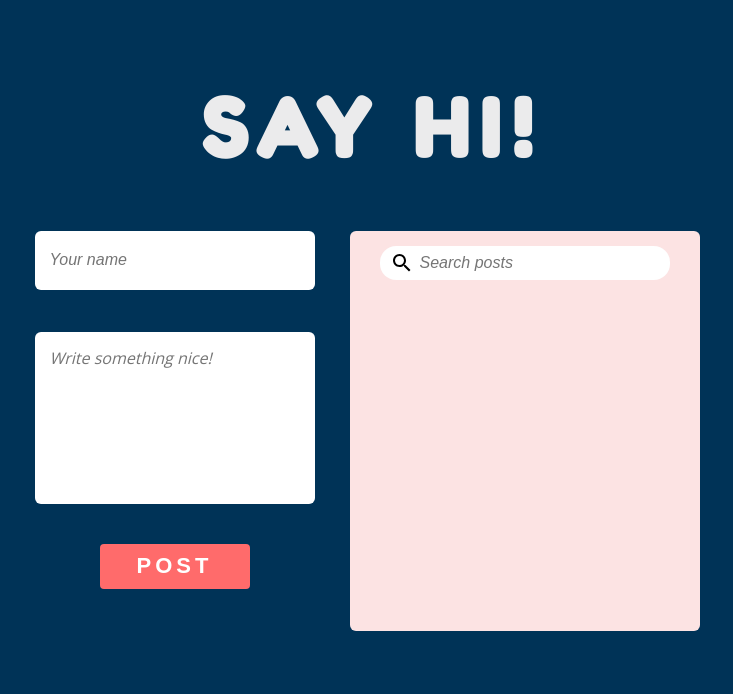
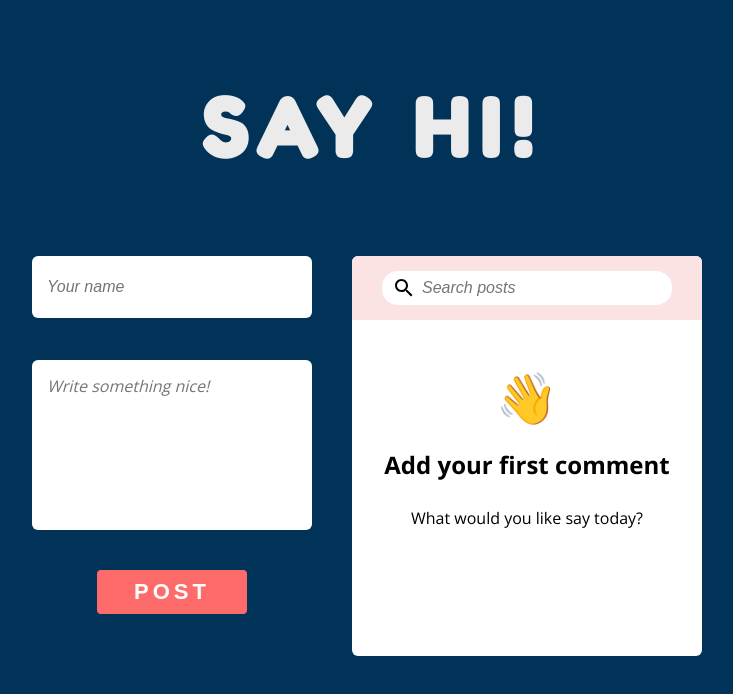
Before and after one commit to bannanaz/vanillajs-comment-box, a plain HTML site: page index.html in a window 1280 px wide. Shown: the whole page, without its empty margins (268-1001 px from the left). Drawn offline with nearby package versions, Linux system fonts and the light colour scheme.

Commit message:
welcome splash added

```diff
--- a/index.html
+++ b/index.html
@@ -22,12 +22,11 @@
     </header>
 
     <main>
-
         <div class="writeComment">
             <form id="inputForm" novalidate>
                 <input type="text" class="inputName" name="name" id="name" value="" placeholder="Your name"
                     required></input>
-                <p class="error" id="errorName">➜ Write your name!</p>
+                <p class="error" id="errorName">➜ Don't forget your name!</p>
                 <br>
                 <textarea name="message" id="message" value="" placeholder="Write something nice!" required></textarea>
                 <p class="errorText" id="errorMessage">➜ Write a comment!</p>
@@ -36,7 +35,14 @@
         </div>
 
         <div class="displayListWrapper">
-            <input type="text" class="search icon" value="" placeholder="Search posts"></input>
+            <div>
+                <input type="text" class="search icon" value="" placeholder="Search posts"></input>
+            </div>
+            <div class="empty-state">
+                <p class="sayHi-icon">👋</p>
+                <h2 class="empty-state__title">Add your first comment</h2>
+                <p class="empty-state__description">What would you like say today?</p>
+            </div>
             <div id="displayList" class="displayList">
             </div>
         </div>
--- a/index.js
+++ b/index.js
@@ -1,6 +1,7 @@
 
 const list = document.querySelector('.displayList');
 const search = document.querySelector('.search');
+const empty = document.querySelector('.empty-state');
 const inputName = document.getElementById('name');
 const inputText = document.getElementById('message');
 const nameError = document.getElementById('errorName');
@@ -84,7 +85,6 @@ list.addEventListener('click', evt => {
 });
 
 function messageObjToHTML(messageObj) {
-  //const item = document.querySelector(`[data-key='${messageObj.id}']`);
 
   const LI = document.createElement("li");
   LI.setAttribute('data-key', messageObj.id);
@@ -113,6 +113,7 @@ function renderMessageList(arr) {
   arr.forEach(function (post) {
     list.prepend(messageObjToHTML(post));
   })
+  toggleEmpty();
 }
 
 function getMessages() {
@@ -132,6 +133,12 @@ function toggleLike(id) {
   let messageObj = messageList.find(key => key.id == id);
   messageObj.like = !messageObj.like;
   saveMessages();
+}
+
+function toggleEmpty() {
+  if (messageList.length != 0) {
+    empty.style.display = "none";
+  }
 }
 
 function setActiveMessageID(id) {
@@ -164,5 +171,8 @@ function removeError() {
 
 function deleteComment(key) {
   messageList = messageList.filter(item => item.id !== Number(key));
+  if (messageList.length === 0) {
+    empty.style.display = "flex";
+  }
   console.log(messageList);
 }
--- a/style.css
+++ b/style.css
@@ -28,12 +28,12 @@
     width: 260px;
     height: 400px;
     position: relative;
-    margin-right: 45px;
+    margin: 25px;
   }
 
   .inputName {
     width: 250px;
-    height: 33px;
+    height: 37px;
     background-color: white;
     font-size: 16px;
     margin: 0px 0px 20px 0px;
@@ -108,22 +108,27 @@
     background:#24799e;
   }
 
-  .displayListWrapper{
-    display: flex;
-    flex-direction: column;
+  .displayListWrapper {
     height: 400px;
     width: 350px;
-    background-color: #fce3e3;
+    background-color: white;
     border-radius: 6px;
     overflow: auto;
     overflow-y: scroll;
     overflow-x: hidden;
+    margin: 25px;
   }
+
+  .displayListWrapper > div:first-of-type {
+    background-color: #fce3e3;
+    display: flex;
+    flex-direction: column;
+  }
+
 
   .search {
     width: 250px;
     padding: 8px 0px 8px 40px;
-    align-items: left;
     background-color: white;
     background-image: url(img/search.svg);
     background-position: 10px;
@@ -141,6 +146,28 @@
 
   .search::placeholder{
     font-style: italic;
+  }
+
+  .empty-state {
+    flex-direction: column;
+    align-items: center;
+    justify-content: center;
+    display: flex;
+    background-color: white;
+  }
+
+  .sayHi-icon {
+    font-size: 50px;
+    background-color: white;
+    margin-top: 50px;
+    margin-bottom: 0px;
+  }
+
+  .empty-state__title, .empty-state__description {
+    margin-bottom: 20px;
+    background-color: white;
+    font-family: 'Open Sans', sans-serif;
+    margin-bottom: 10px;
   }
 
   .displayList {
```
Also changed, not shown: img/comment.svg (added). Lines whose indentation alone changed are shown as unchanged.
